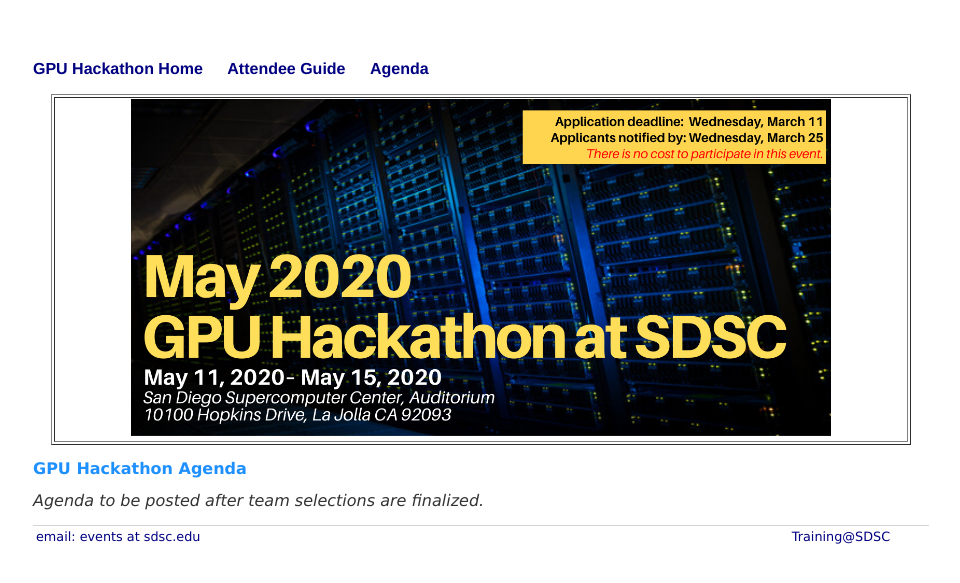
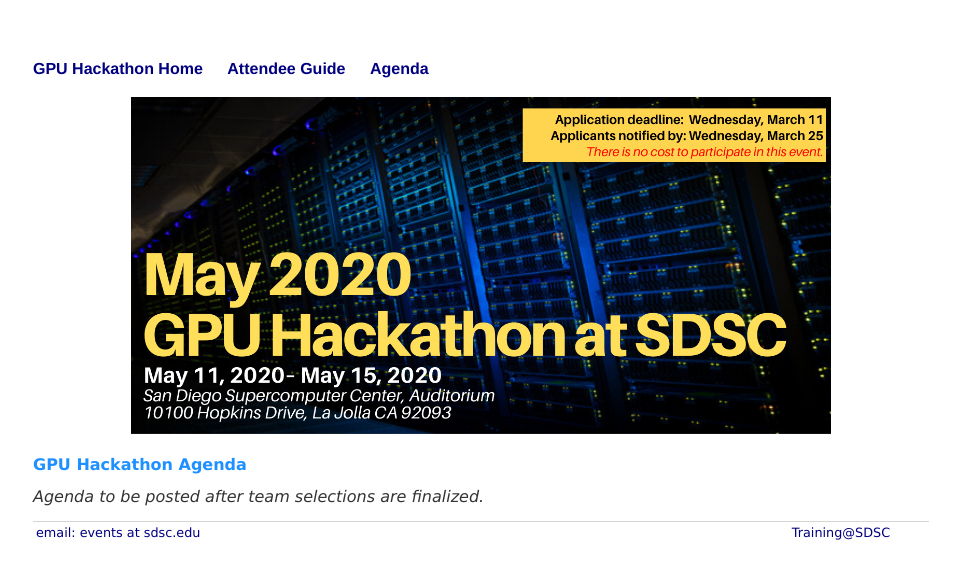
Before and after one commit to sdsc-hpc-training/sdsc-hpc-training.github.io, a Jekyll site: the page built from gpuhackathon/agenda.html, in a window 1280 px wide. Shown: the top 583 px of the page, without its empty margins (159-1119 px from the left). Built offline with Jekyll 4.4.1, drawn with Linux system fonts in a browser that asks for light colours.

Commit message:
Update agenda.html

```diff
--- a/gpuhackathon/agenda.html
+++ b/gpuhackathon/agenda.html
@@ -3,11 +3,12 @@
 title: SDSC GPU Hackathon 2020 Agenda
 ---
 
-<table border=1 width=96% align="center">
+<table border=0 width=96% align="center">
 <tr><td align='center' valign='top'>
 <img src="./images/May2020_GPUhack-header.png" alt="SDSC GPU Hackathon" width="700px" />
 </td></tr>
 </table>
 
 <p class="sectitle">GPU Hackathon Agenda</p>
+<p> </p>
 <p class="italic">Agenda to be posted after team selections are finalized.</p>
```
